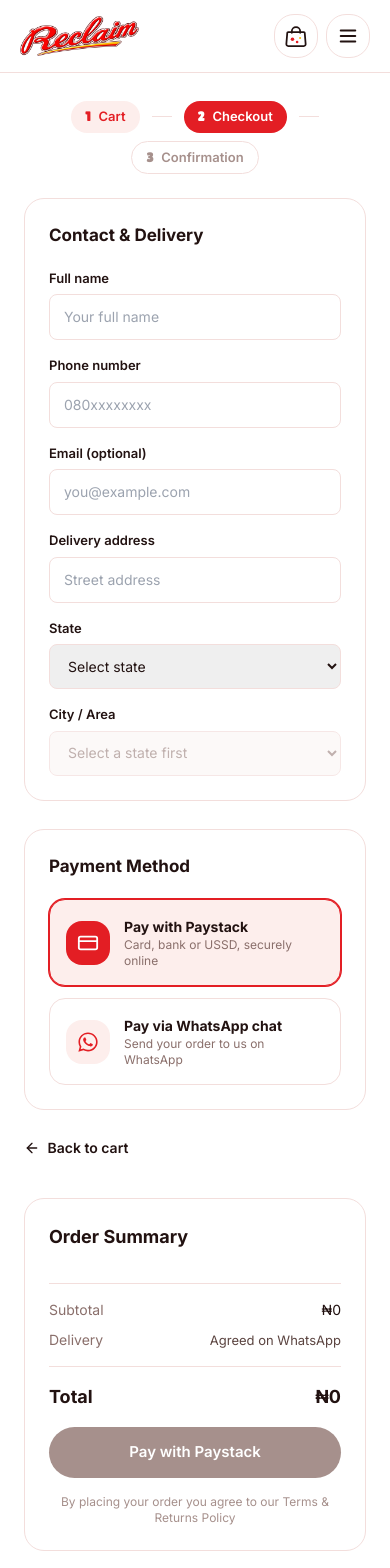
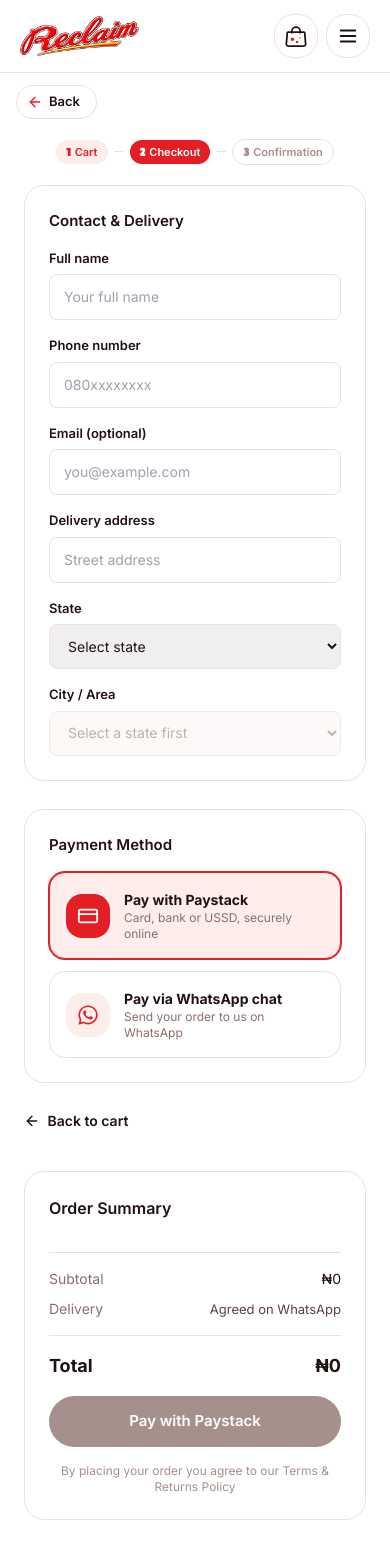
Before and after one commit to reclaim41096/reclaim.store, a Next.js app: page /checkout in a window 390 px wide. Shown: the top 1568 px of the page. Built offline with nearby package versions, Linux system fonts and the light colour scheme; a web font is replaced by a local one.

Commit message:
Mobile typography scale-down, compact category cards, one-line checkout steps, mobile back button under header

```diff
--- a/src/app/checkout/page.tsx
+++ b/src/app/checkout/page.tsx
@@ -13,6 +13,7 @@ import { FaWhatsapp } from 'react-icons/fa6';
 import { NIGERIA_LOCATIONS, OTHER_CITY, STATES } from '@/lib/nigeria-locations';
 import { buildOrderMessage, whatsappUrl } from '@/lib/whatsapp';
 import { CheckoutSteps } from '@/components/CheckoutSteps';
+import { BackBar } from '@/components/BackBar';
 
 // Delivery is not charged on the site: cost is agreed with the customer on WhatsApp.
 const DELIVERY_FEE = 0;
@@ -169,13 +170,14 @@ export default function CheckoutPage() {
   return (
     <>
       <Header />
+      <BackBar fallback="/cart" />
 
       <CheckoutSteps current={2} />
 
       <div className="flex flex-wrap items-start gap-10 px-6 pb-16 pt-4 md:px-12">
         <div className="flex min-w-0 flex-1 basis-full md:basis-[560px] flex-col gap-7">
           <div className="rounded-2xl border border-brand-border bg-white p-6">
-            <h3 className="mb-5 text-[17px] font-bold">Contact &amp; Delivery</h3>
+            <h3 className="mb-4 text-[15px] font-semibold md:mb-5 md:text-[17px] md:font-bold">Contact &amp; Delivery</h3>
             <div className="grid grid-cols-1 gap-4 sm:grid-cols-2">
               <Field label="Full name">
                 <input
@@ -252,7 +254,7 @@ export default function CheckoutPage() {
           </div>
 
           <div className="rounded-2xl border border-brand-border bg-white p-6">
-            <h3 className="mb-5 text-[17px] font-bold">Payment Method</h3>
+            <h3 className="mb-4 text-[15px] font-semibold md:mb-5 md:text-[17px] md:font-bold">Payment Method</h3>
             <div className="grid grid-cols-1 gap-3 sm:grid-cols-2">
               {(
                 [
@@ -290,7 +292,7 @@ export default function CheckoutPage() {
         </div>
 
         <div className="flex w-full flex-0 basis-full md:basis-[360px] flex-col gap-4 rounded-2xl border border-brand-border bg-white p-6 md:w-[360px]">
-          <h3 className="text-lg font-bold">Order Summary</h3>
+          <h3 className="text-base font-semibold md:text-lg md:font-bold">Order Summary</h3>
           <div className="flex flex-col gap-2.5">
             {items.map((item) => (
               <div key={item.variantId} className="flex justify-between text-[13px]">
--- a/src/app/checkout/success/page.tsx
+++ b/src/app/checkout/success/page.tsx
@@ -106,7 +106,7 @@ export default async function CheckoutSuccessPage({
             <LuCheck size={32} className="text-brand" strokeWidth={3} />
           )}
         </div>
-        <h1 className="mb-2.5 font-display text-2xl font-bold">{copy[result].title}</h1>
+        <h1 className="mb-2.5 font-display text-xl font-semibold md:text-2xl md:font-bold">{copy[result].title}</h1>
         {searchParams.order && (
           <p className="mb-2 text-ink-muted">
             Order reference: <span className="font-bold text-ink">{searchParams.order}</span>
--- a/src/app/contact/page.tsx
+++ b/src/app/contact/page.tsx
@@ -19,7 +19,7 @@ export default function ContactPage() {
           <span className="mb-4 inline-flex w-fit items-center gap-1.5 rounded-full bg-brand-tint px-3.5 py-1.5 text-[13px] font-semibold text-brand-dark">
             Get Started
           </span>
-          <h1 className="max-w-xl font-display text-[38px] font-extrabold leading-[1.1] tracking-tight md:text-[46px]">
+          <h1 className="max-w-xl font-display text-[30px] font-bold leading-[1.1] tracking-tight md:text-[46px] md:font-extrabold">
             Get in touch with us.
             <br />
             We&apos;re here to assist you.
@@ -32,7 +32,7 @@ export default function ContactPage() {
         {/* Right: dark contact info panel */}
         <div className="flex min-w-0 flex-1 basis-full md:basis-[380px] flex-col justify-between gap-10 bg-ink px-6 py-12 text-white md:px-12 md:py-16 lg:py-20">
           <div>
-            <h2 className="font-display text-2xl font-bold leading-tight">
+            <h2 className="font-display text-xl font-semibold leading-tight md:text-2xl md:font-bold">
               We are always
               <br />
               happy to assist you
--- a/src/app/product/[slug]/page.tsx
+++ b/src/app/product/[slug]/page.tsx
@@ -66,7 +66,7 @@ export default async function ProductPage({ params }: { params: { slug: string }
         <span className="text-xs font-semibold uppercase tracking-wide" style={{ color: iconColor }}>
           {product.category.name}
         </span>
-        <h1 className="mt-1.5 font-display text-[26px] font-bold md:text-[30px]">{product.name}</h1>
+        <h1 className="mt-1.5 font-display text-[22px] font-semibold md:text-[30px] md:font-bold">{product.name}</h1>
       </div>
 
       <section className="flex flex-wrap gap-8 px-6 py-6 md:gap-12 md:px-12">
@@ -92,7 +92,7 @@ export default async function ProductPage({ params }: { params: { slug: string }
               )}
             </div>
             <div className="flex min-w-0 flex-1 basis-full md:basis-[420px] flex-col gap-5">
-              <div className="text-2xl font-bold">{formatNaira(Number(product.base_price))}</div>
+              <div className="text-xl font-semibold md:text-2xl md:font-bold">{formatNaira(Number(product.base_price))}</div>
             </div>
           </>
         )}
@@ -112,7 +112,7 @@ export default async function ProductPage({ params }: { params: { slug: string }
 
       {related.length > 0 && (
         <section className="bg-[#FCF7F6] px-6 py-16 md:px-12">
-          <h2 className="mb-6 font-display text-2xl font-bold">You may also like</h2>
+          <h2 className="mb-5 font-display text-xl font-semibold md:mb-6 md:text-2xl md:font-bold">You may also like</h2>
           <div className="grid grid-cols-2 gap-5 lg:grid-cols-4">
             {related.map((p: any) => (
               <Link
--- /dev/null
+++ b/src/components/BackBar.tsx
@@ -0,0 +1,25 @@
+'use client';
+
+import { useRouter } from 'next/navigation';
+import { LuArrowLeft } from 'react-icons/lu';
+
+/** Mobile-only back button, sits right under the header line. */
+export function BackBar({ fallback = '/shop', label = 'Back' }: { fallback?: string; label?: string }) {
+  const router = useRouter();
+  const goBack = () => {
+    if (typeof window !== 'undefined' && window.history.length > 1) router.back();
+    else router.push(fallback);
+  };
+  return (
+    <div className="px-4 pt-3 md:hidden">
+      <button
+        type="button"
+        onClick={goBack}
+        className="inline-flex items-center gap-1.5 rounded-full border border-brand-border bg-white py-1.5 pl-2.5 pr-4 text-[13px] font-semibold text-ink active:bg-brand-tint"
+      >
+        <LuArrowLeft size={16} className="text-brand" />
+        {label}
+      </button>
+    </div>
+  );
+}
--- a/src/components/CheckoutSteps.tsx
+++ b/src/components/CheckoutSteps.tsx
@@ -1,16 +1,16 @@
 const STEPS = ['Cart', 'Checkout', 'Confirmation'];
 
-/** Shared step indicator for cart / checkout / confirmation. `current` is 1-based. */
+/** Shared step indicator for cart / checkout / confirmation (always on one line). `current` is 1-based. */
 export function CheckoutSteps({ current }: { current: 1 | 2 | 3 }) {
   return (
-    <ol className="flex flex-wrap items-center justify-center gap-x-3 gap-y-2 px-6 pb-2 pt-7 text-[13px] font-semibold md:px-12">
+    <ol className="flex flex-nowrap items-center justify-center gap-1.5 px-3 pb-1 pt-5 text-[11px] font-semibold sm:gap-3 sm:px-6 sm:pt-7 sm:text-[13px] md:px-12">
       {STEPS.map((label, i) => {
         const n = i + 1;
         const state = n === current ? 'current' : n < current ? 'done' : 'todo';
         return (
-          <li key={label} className="flex items-center gap-3">
+          <li key={label} className="flex items-center gap-1.5 sm:gap-3">
             <span
-              className={`flex items-center gap-2 rounded-full px-3.5 py-1.5 ${
+              className={`flex items-center gap-1 whitespace-nowrap rounded-full px-2.5 py-1 sm:gap-2 sm:px-3.5 sm:py-1.5 ${
                 state === 'current'
                   ? 'bg-brand text-white'
                   : state === 'done'
@@ -21,7 +21,7 @@ export function CheckoutSteps({ current }: { current: 1 | 2 | 3 }) {
               <span className="font-nav">{n}</span>
               {label}
             </span>
-            {n < STEPS.length && <span className="h-px w-5 bg-brand-border" aria-hidden />}
+            {n < STEPS.length && <span className="h-px w-2.5 bg-brand-border sm:w-5" aria-hidden />}
           </li>
         );
       })}
--- a/src/components/FullHero.tsx
+++ b/src/components/FullHero.tsx
@@ -20,12 +20,12 @@ export function FullHero({ videoSrc, posterSrc }: { videoSrc: string; posterSrc?
         <span className="rise-in mb-5 inline-flex w-fit items-center gap-1.5 rounded-full bg-white/15 px-3.5 py-1.5 text-[13px] font-semibold tracking-wide text-white backdrop-blur-sm">
           Home &amp; business cleaning
         </span>
-        <h1 style={{ ['--rise-delay' as string]: '100ms' }} className="rise-in max-w-xl font-display text-[44px] font-extrabold leading-[1.04] tracking-tight text-white md:text-[58px]">
+        <h1 style={{ ['--rise-delay' as string]: '100ms' }} className="rise-in max-w-xl font-display text-[34px] font-bold leading-[1.06] tracking-tight text-white md:text-[58px] md:font-extrabold">
           Cleaner spaces.
           <br />
           Fresher living.
         </h1>
-        <p style={{ ['--rise-delay' as string]: '220ms' }} className="rise-in mt-5 max-w-[460px] text-[17px] leading-relaxed text-white/80">
+        <p style={{ ['--rise-delay' as string]: '220ms' }} className="rise-in mt-4 max-w-[460px] text-[15px] leading-relaxed text-white/80 md:mt-5 md:text-[17px]">
           Hand wash, air fresheners, glass and multipurpose cleaners, plus natural Tissa honey.
           Made in Lagos, delivered nationwide.
         </p>
--- a/src/components/ProductListing.tsx
+++ b/src/components/ProductListing.tsx
@@ -38,7 +38,7 @@ export function ProductListing({
           </Link>{' '}
           / {title}
         </div>
-        <h1 className="mb-5 font-display text-[28px] font-bold md:text-[32px]">{title}</h1>
+        <h1 className="mb-5 font-display text-[22px] font-semibold md:text-[32px] md:font-bold">{title}</h1>
         <div className="flex flex-wrap gap-2.5 pb-4">
           {active === 'cleaning' ? <span className={tab(true)}>Cleaning Products</span> : <Link href="/shop" className={tab(false)}>Cleaning Products</Link>}
           {active === 'beverages' ? <span className={tab(true)}>Beverages</span> : <Link href="/beverages" className={tab(false)}>Beverages</Link>}
```
Also changed, not shown: src/app/about/page.tsx (+5 -5 lines), src/app/cart/page.tsx (+6 -4 lines), src/app/page.tsx (+8 -8 lines).
